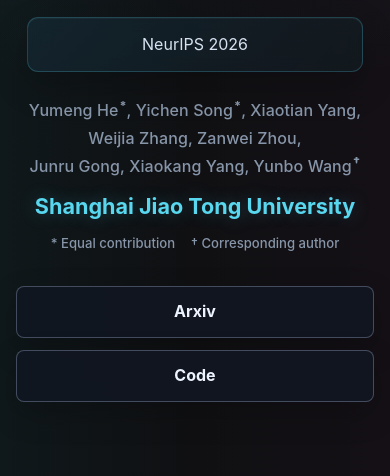
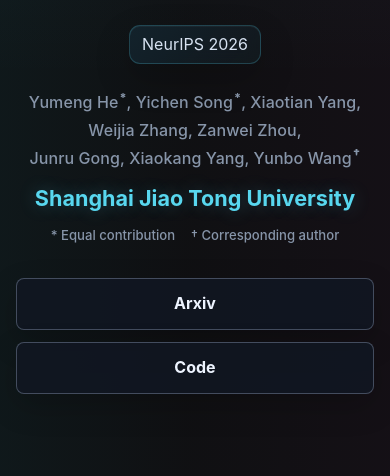
Before and after one commit to NeoWorldProject/neoworld-pro-website, a plain HTML site: page index.html in a window 390 px wide. Shown: the part 368-844 px from the top of the page. Drawn offline with nearby package versions, Linux system fonts and the light colour scheme.

Commit message:
Fit conference badge to its text

```diff
--- a/static/css/style.css
+++ b/static/css/style.css
@@ -184,9 +184,10 @@
 }
 
 .subtitle {
-  max-width: 850px;
+  width: fit-content;
+  max-width: 100%;
   margin: 1.75rem auto 0;
-  padding: 1.15rem 1.5rem;
+  padding: 0.45rem 0.9rem;
   border: 1px solid rgba(88, 215, 239, 0.22);
   border-radius: 14px;
   color: #d7e2f1;
@@ -1229,7 +1230,7 @@
 
   .subtitle {
     max-width: 21rem;
-    padding: 0.9rem 1rem;
+    padding: 0.4rem 0.75rem;
     border-radius: 11px;
     font-size: 1rem;
     line-height: 1.55;
```
